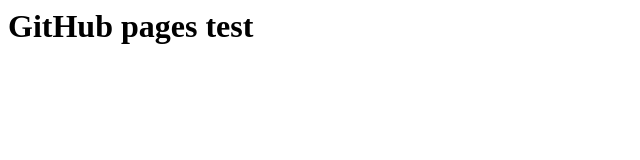
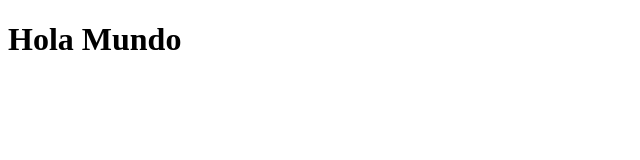
Before and after one commit to Agostina777/Pagina-tarea, a plain HTML site: page Index.html in a window 1280 px wide. Shown: the whole page, without its empty margins (0-640 px from the left). Drawn offline with Linux system fonts and the light colour scheme.

Commit message:
Update Index.html

```diff
--- a/Index.html
+++ b/Index.html
@@ -1 +1,11 @@
-<h1>GitHub pages test </h1>
+<!DOCTYPE html>
+<html lang="en">
+<head>
+    <meta charset="UTF-8">
+    <meta name="viewport" content="width=device-width, initial-scale=1.0">
+    <title>Document</title>
+</head>
+<body>
+    <h1>Hola Mundo</h1>
+</body>
+</html>
```
